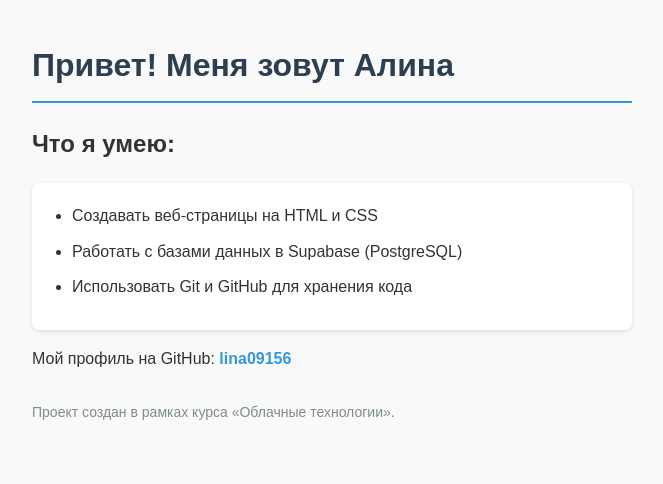
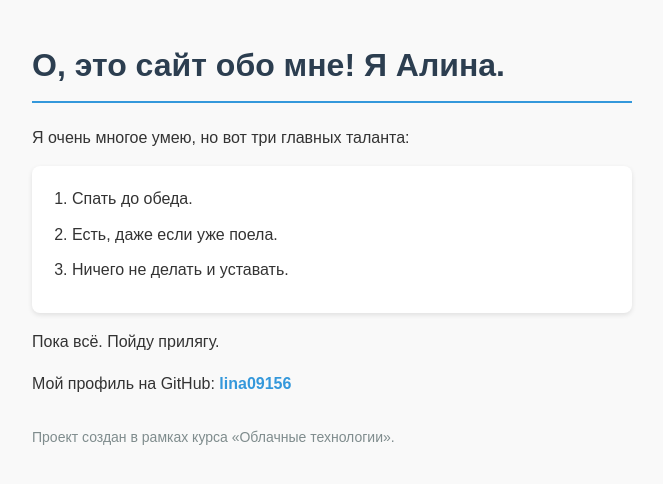
Before and after one commit to lina09156/cloud-project, a plain HTML site: page index.html in a window 1280 px wide. Shown: the whole page, without its empty margins (308-971 px from the left). Drawn offline with Linux system fonts and the light colour scheme.

Commit message:
Update About Me page with new funny text

```diff
--- a/index.html
+++ b/index.html
@@ -7,7 +7,7 @@
   <style>
     body { font-family: Arial, sans-serif; max-width: 600px; margin: 40px auto; padding: 0 20px; line-height: 1.6; color: #333; background-color: #f9f9f9; }
     h1 { color: #2c3e50; border-bottom: 2px solid #3498db; padding-bottom: 10px; }
-    ul { background: #fff; padding: 20px 40px; border-radius: 8px; box-shadow: 0 2px 5px rgba(0,0,0,0.1); }
+    ol { background: #fff; padding: 20px 40px; border-radius: 8px; box-shadow: 0 2px 5px rgba(0,0,0,0.1); }
     li { margin-bottom: 10px; }
     a { color: #3498db; text-decoration: none; font-weight: bold; }
     a:hover { text-decoration: underline; }
@@ -15,14 +15,16 @@
   </style>
 </head>
 <body>
-  <h1>Привет! Меня зовут Алина</h1>
+  <h1>О, это сайт обо мне! Я Алина.</h1>
 
-  <h2>Что я умею:</h2>
-  <ul>
-    <li>Создавать веб-страницы на HTML и CSS</li>
-    <li>Работать с базами данных в Supabase (PostgreSQL)</li>
-    <li>Использовать Git и GitHub для хранения кода</li>
-  </ul>
+  <p>Я очень многое умею, но вот три главных таланта:</p>
+  <ol>
+    <li>Спать до обеда.</li>
+    <li>Есть, даже если уже поела.</li>
+    <li>Ничего не делать и уставать.</li>
+  </ol>
+
+  <p>Пока всё. Пойду прилягу.</p>
 
   <p>Мой профиль на GitHub: <a href="https://github.com/lina09156" target="_blank">lina09156</a></p>
 
```
